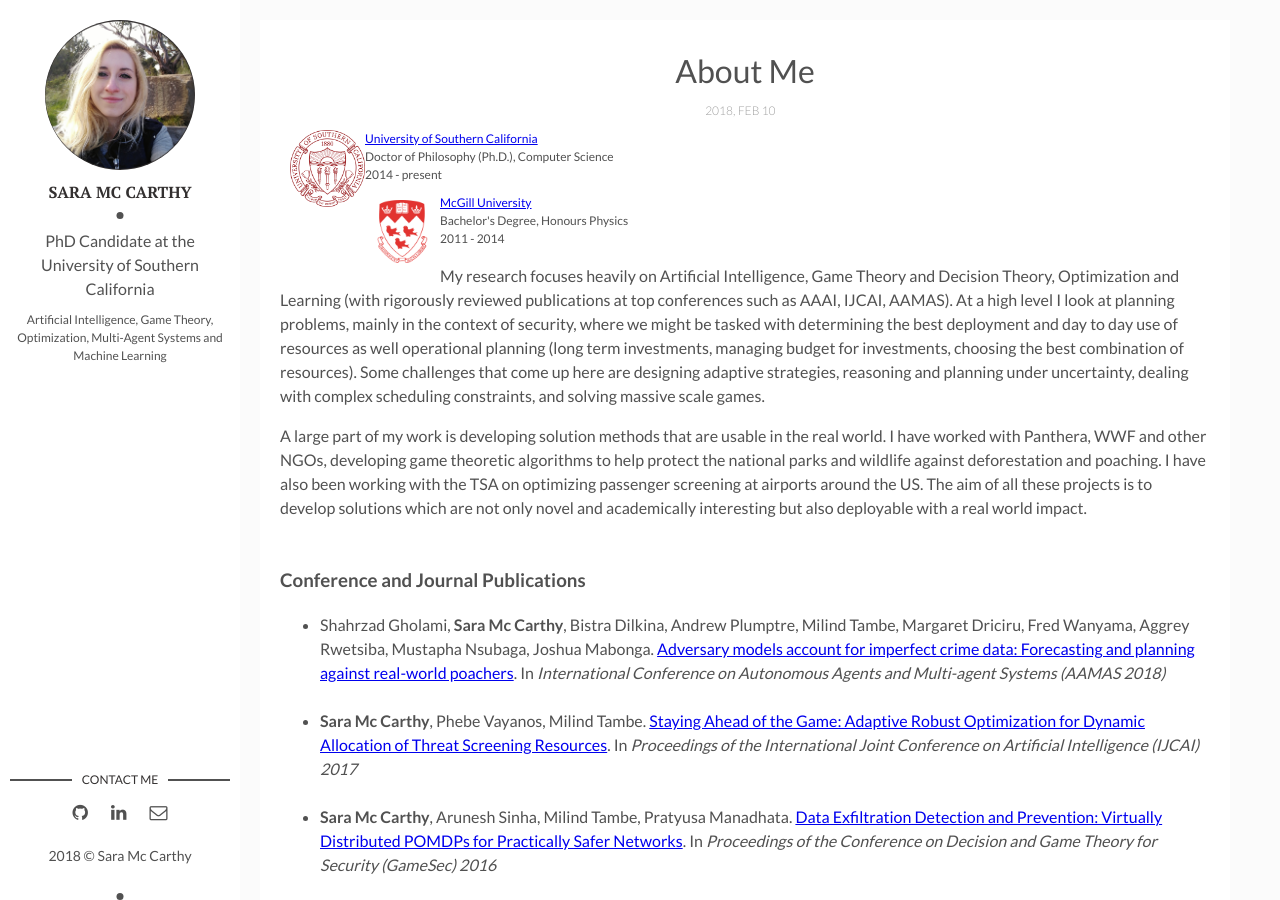
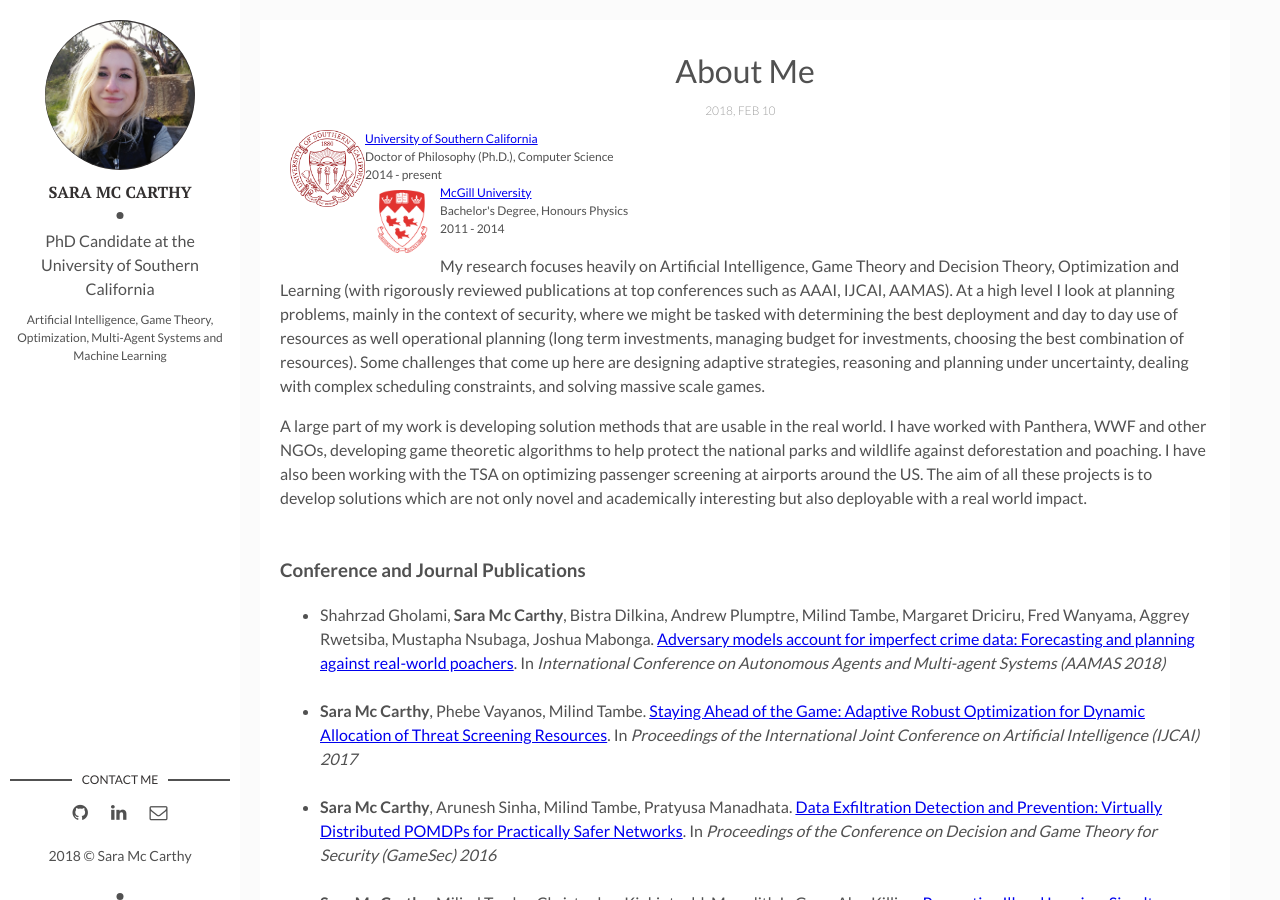
Before and after one commit to saramccarthy/saramccarthy.github.io, a Jekyll site: the page built from _posts/2018-02-10-about-me.markdown, in a window 1280 px wide and 900 px high. Built offline with Jekyll 4.4.1, drawn with Linux system fonts in a browser that asks for light colours.

Commit message:
Update 2018-02-10-about-me.markdown

```diff
--- a/_posts/2018-02-10-about-me.markdown
+++ b/_posts/2018-02-10-about-me.markdown
@@ -5,13 +5,13 @@ stickied: true
 blurb: Education - Research - Publications
 img:  # Add image post (optional)
 ---
-<div style="font-size:12px;margin:10px;">
+<div style="font-size:12px;margin-left:10px;">
 <img style="float: left; width: 75px; hspace:90px" src="{{site.baseurl}}/assets/img/usc.png">
         <a href="http://www.usc.edu">University of Southern California</a><br>
         Doctor of Philosophy (Ph.D.), Computer Science <br>
         2014 - present
 </div>
-<div style="font-size:12px;margin:10px;">
+<div style="font-size:12px;margin-left:10px;">
 <img style="float: left; width: 75px; hspace:90px" src="{{site.baseurl}}/assets/img/mcgill.png">
         <a href="http://www.mcgill.ca">McGill University</a> <br>
         Bachelor's Degree, Honours Physics <br>
```
